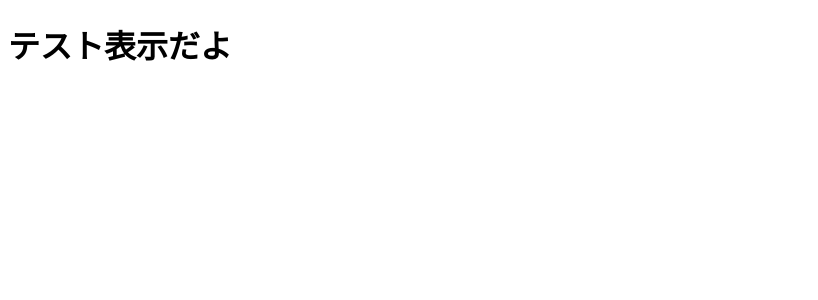
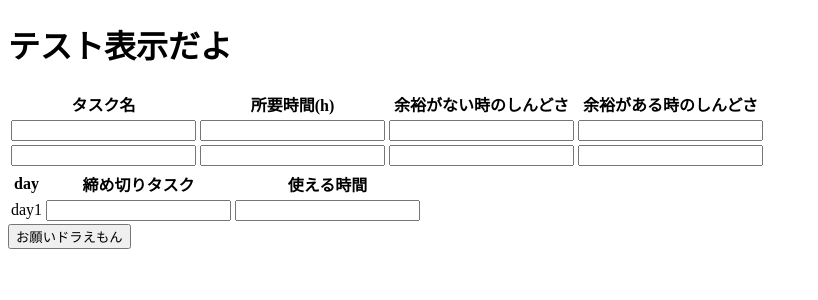
Before and after one commit to Sunflower-777/Datamining_work, a Flask app: page / in a window 1280 px wide. Shown: the top 300 px of the page, without its empty margins (0-818 px from the left). Run offline with Flask 2, Linux system fonts and the light colour scheme.

Commit message:
データを受け取る機構を作った

```diff
--- a/app.py
+++ b/app.py
@@ -4,11 +4,17 @@ app= Flask(__name__)
 
 
 @app.route('/')
-def optimize_task():
+def index():
   comment = "テスト表示だよ"
   return render_template('index.html', comment=comment)
 
-
+@app.route('/result', methods=['POST'])
+def optimize_task():
+  if request.method == 'POST':
+    data = request.form.getlist("deadLine")
+    print(data)
+    comment = "テスト表示だよ"
+  return render_template('index.html', comment=comment)
 
 if __name__ == '__main__':
   app.run(debug=True)
--- a/templates/index.html
+++ b/templates/index.html
@@ -8,5 +8,45 @@
 </head>
 <body>
   <h1>{{ comment }}</h1>
+
+  <form action="/result" method="post">
+    <table>
+      <tbody>
+        <tr>
+          <th>タスク名</th>
+          <th>所要時間(h)</th>
+          <th>余裕がない時のしんどさ</th>
+          <th>余裕がある時のしんどさ</th>
+        </tr>
+        <tr>
+          <td><input type="text" name="taskName"></td>
+          <td><input type="text" name="neededTime"></td>
+          <td><input type="text" name="upperDifficulty"></td>
+          <td><input type="text" name="lowerDifficulty"></td>
+        </tr>
+        <tr>
+          <td><input type="text" name="taskName"></td>
+          <td><input type="text" name="neededTime"></td>
+          <td><input type="text" name="upperDifficulty"></td>
+          <td><input type="text" name="lowerDifficulty"></td>
+        </tr>
+      </tbody>
+    </table>
+    <table>
+      <tbody>
+        <tr>
+          <th>day</th>
+          <th>締め切りタスク</th>
+          <th>使える時間</th>
+        </tr>
+        <tr>
+          <td>day1</td>
+          <td><input type="number" name="deadLine"></td>
+          <td><input type="number" name="usableTime"></td>
+        </tr>
+      </tbody>
+    </table>
+    <input type="submit" value="お願いドラえもん">
+  </form>
 </body>
 </html>
```
Also changed, not shown: 最終課題ネタ.txt (added, +17 -0 lines), 2 other files.
